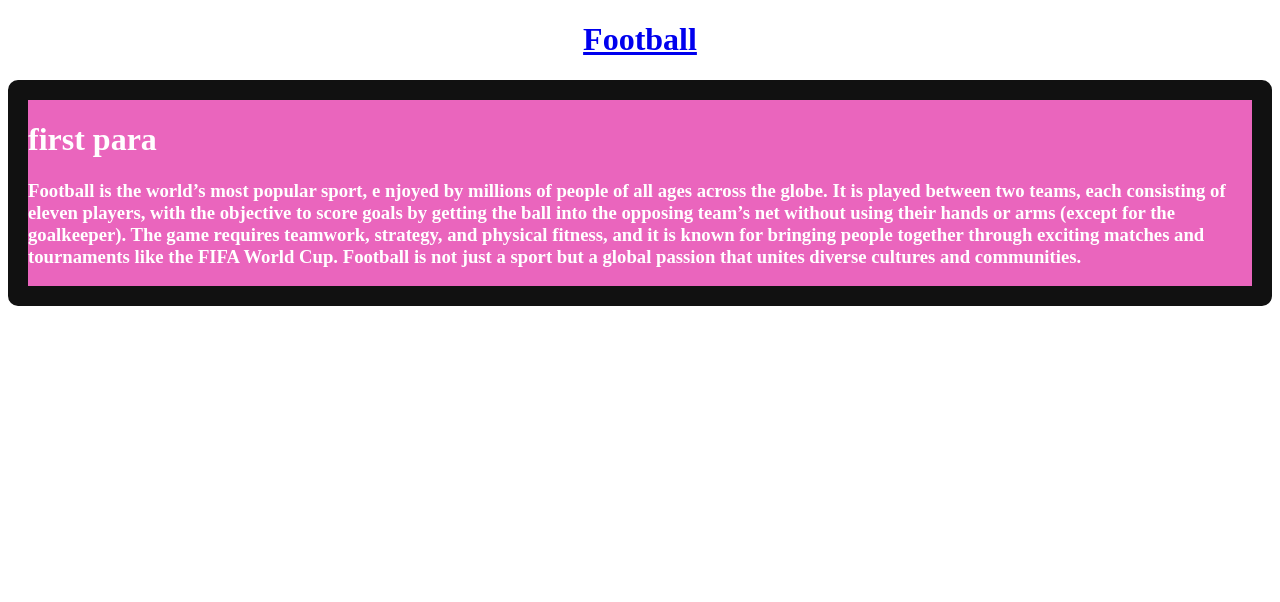
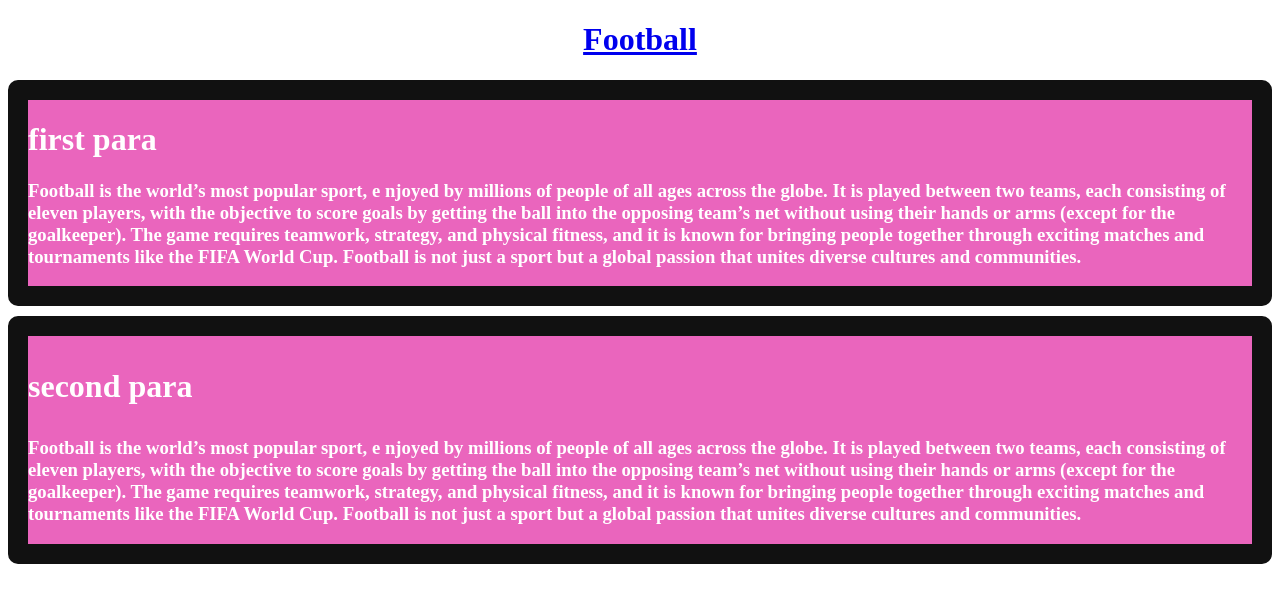
Before and after one commit to Jawad1555/my-first-web, a plain HTML site: page index.html in a window 1280 px wide. Drawn offline with Linux system fonts and the light colour scheme.

Commit message:
my second web

```diff
--- a/index.html
+++ b/index.html
@@ -22,6 +22,16 @@
          for bringing people together through exciting matches and tournaments like
          the FIFA World Cup.<strong> Football</strong> is not just a sport but a global passion that unites diverse cultures and
     communities.</h3></div>
+     <div><h1><p>second para</p></h1><h3>Football is the world’s most popular sport, e
+    njoyed by millions of people of all ages across the globe.
+     It is played between two teams, each consisting of eleven players,
+      with the objective to score goals by getting the ball into the opposing
+       team’s net without using their hands or arms (except for the goalkeeper).
+        The game requires teamwork, strategy, and physical fitness, and it is known
+         for bringing people together through exciting matches and tournaments like
+         the FIFA World Cup.<strong> Football</strong> is not just a sport but a global passion that unites diverse cultures and
+    communities.</h3></div>
+
 
 
 
```
